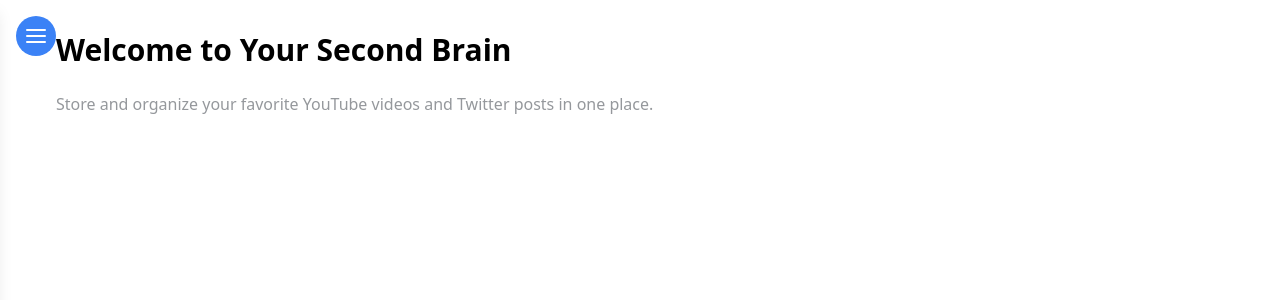
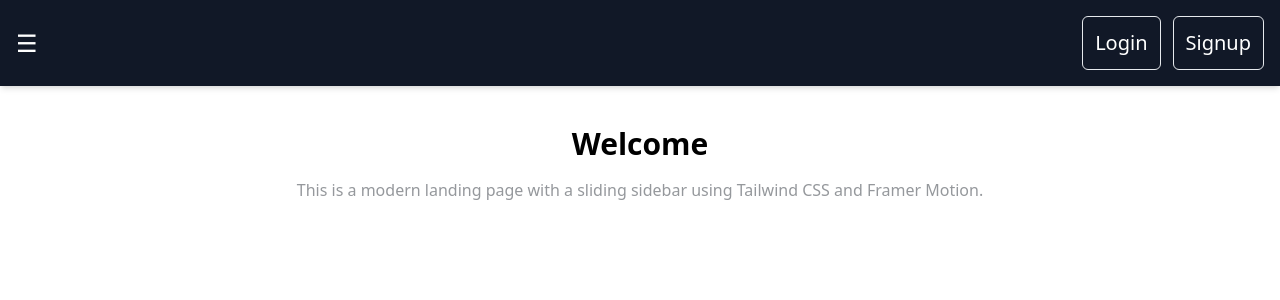
Before and after one commit to zakizaidi55/second-brain, a React (Vite) app in the folder brainly-fe/: page / in a window 1280 px wide. Shown: the top 300 px of the page. Built offline with nearby package versions, Linux system fonts and the light colour scheme.

Commit message:
Adding new landing page

```diff
--- /dev/null
+++ b/brainly-fe/src/components/Navbar.tsx
@@ -0,0 +1,17 @@
+
+interface NavbarProps {
+    toggleSidebar: () => void;
+}
+
+//@ts-ignore
+export function Navbar({toggleSidebar}) {
+  return (
+    <header className="flex items-center justify-between p-4 bg-gray-900 text-white shadow-md">
+      <button onClick={toggleSidebar} className="text-2xl">☰</button>
+      <div className="flex gap-3">
+        <button className="text-white text-xl border p-3 rounded-md">Login</button>
+        <button className="text-white text-xl border p-3 rounded-md">Signup</button>
+      </div>
+    </header>
+  );
+}
--- a/brainly-fe/src/components/Sidebar.tsx
+++ b/brainly-fe/src/components/Sidebar.tsx
@@ -1,22 +1,36 @@
+import { motion } from "framer-motion";
 import { Logo } from "../Icons/Logo";
-import { TwitterIcon } from "../Icons/TwitterIcon";
-import { YoutubeIcon } from "../Icons/YoutubeIcons";
 import { SidebarItem } from "./SidebarItem";
 
 
-export function Sidebar() {
-    return <div className="h-screen bg-white border-r-2 w-72 fixed left-0 top-0 pl-4">
+interface SidebarProps {
+    isOpen: boolean;
+    toggle: () => void;
+}
 
-        <div className="flex texr-2xl pt-8 items-center">
-            <div className="pr-2 text-purple-600 ">
-                <Logo/>
-            </div>
-            Brainly
-        </div>
+const sidebarVariants = {
+    open: { x: 0 },
+    closed: { x: '-100%' },
+};
 
-        <div className="pt-4 ml-6 ">
-            <SidebarItem text="Twitter" icon={<TwitterIcon/>}/>
-            <SidebarItem text="Youtube" icon={<YoutubeIcon/>}/>
-        </div>
-    </div>
+
+//@ts-ignore
+export function Sidebar({ isOpen, toggle }) {
+    return (
+        <motion.aside
+          initial="closed"
+          animate={isOpen ? 'open' : 'closed'}
+          variants={sidebarVariants}
+          transition={{ type: 'tween' }}
+          className="fixed top-0 left-0 w-64 h-full bg-gray-800 text-white p-6 z-40"
+        >
+          <button onClick={toggle} className="text-2xl font-bold mb-6">×</button>
+          <nav className="flex flex-col space-y-4">
+            <a href="#home" className="hover:text-gray-300">Home</a>
+            <a href="#features" className="hover:text-gray-300">Features</a>
+            <a href="#pricing" className="hover:text-gray-300">Pricing</a>
+            <a href="#contact" className="hover:text-gray-300">Contact</a>
+          </nav>
+        </motion.aside>
+    )
 }
--- a/brainly-fe/src/pages/LandingPage.tsx
+++ b/brainly-fe/src/pages/LandingPage.tsx
@@ -1,65 +1,32 @@
 import { useState } from 'react';
-import { motion } from 'framer-motion';
-import { FiMenu, FiX, FiYoutube, FiTwitter } from 'react-icons/fi';
+import { Sidebar } from '../components/Sidebar';
+import {Navbar} from '../components/Navbar';
 
 export default function LandingPage() {
-    const [isOpen, setIsOpen] = useState(false);
+    const [sidebarOpen, setSidebarOpen] = useState(false);
+    const toggleSidebar = () => setSidebarOpen(prev => !prev);
 
-    const sidebarVariants = {
-        open: { x: 0 },
-        closed: { x: '-100%' },
-    };
+  return (
+    <div className="relative">
+      <Navbar toggleSidebar={toggleSidebar} />
+      <Sidebar isOpen={sidebarOpen} toggle={toggleSidebar} />
 
-    const links = [
-        { id: 1, type: 'youtube', url: 'http://localhost:5173/signin', title: 'Signin' },
-        { id: 2, type: 'twitter', url: 'http://localhost:5173/signup', title: 'Signup' },
-    ];
+      {/* Overlay when sidebar is open */}
+      {sidebarOpen && (
+        <div
+          onClick={toggleSidebar}
+          className="fixed inset-0 bg-black bg-opacity-50 z-30"
+        />
+      )}
 
-    return (
-        <div className="relative min-h-screen bg-gray-100">
-
-            <button
-                onClick={() => setIsOpen(!isOpen)}
-                className="fixed top-4 left-4 z-50 p-2 rounded-full bg-blue-500 text-white"
-            >
-                {isOpen ? <FiX size={24} /> : <FiMenu size={24} />}
-            </button>
-
-            <motion.div
-                initial="closed"
-                animate={isOpen ? "open" : "closed"}
-                variants={sidebarVariants}
-                transition={{ duration: 0.3 }}
-                className="fixed left-0 top-0 h-full w-64 bg-white shadow-lg z-40"
-            >
-                <div className="p-4 mt-18">
-                    <h2 className="text-xl font-bold mb-4">My Second Brain</h2>
-                    <div className="space-y-4">
-                        {links.map((link) => (
-                            <a
-                                key={link.id}
-                                href={link.url}
-                                className="flex items-center p-2 hover:bg-gray-100 rounded"
-                            >
-                                {link.type === 'youtube' ? (
-                                    <FiYoutube className="text-red-500 mr-2" />
-                                ) : (
-                                    <FiTwitter className="text-blue-400 mr-2" />
-                                )}
-                                <span className="text-sm">{link.title}</span>
-                            </a>
-                        ))}
-                    </div>
-                </div>
-            </motion.div>
-
-            {/* Main Content */}
-            <div className="p-8 ml-6">
-                <h1 className="text-3xl font-bold mb-6">Welcome to Your Second Brain</h1>
-                <p className="text-gray-600">
-                    Store and organize your favorite YouTube videos and Twitter posts in one place.
-                </p>
-            </div>
-        </div>
-    );
+      <main className="p-6 mt-4">
+        <section className="max-w-3xl mx-auto text-center">
+          <h2 className="text-3xl font-bold mb-4">Welcome</h2>
+          <p className="text-gray-600">
+            This is a modern landing page with a sliding sidebar using Tailwind CSS and Framer Motion.
+          </p>
+        </section>
+      </main>
+    </div>
+  );
 }
--- a/brainly-fe/src/pages/dashboard.tsx
+++ b/brainly-fe/src/pages/dashboard.tsx
@@ -19,7 +19,6 @@ export function Dashboard() {
 
   return (
     <div>
-    <Sidebar />
     <div className="p-4 ml-72 min-h-screen bg-gray-100 border-2">
       <CreateContentModal open={modalOpen} onClose={() => {
         setModalOpen(false);
```
